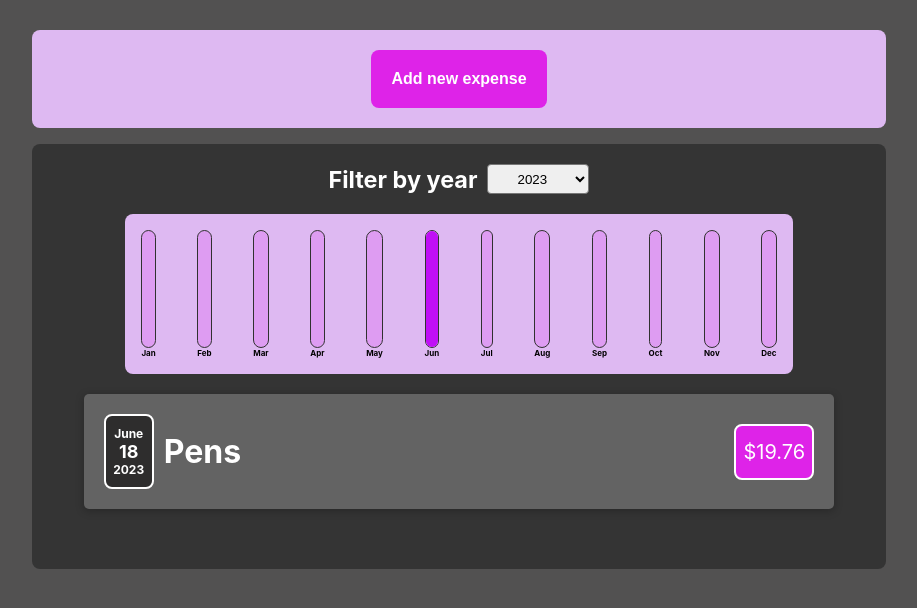
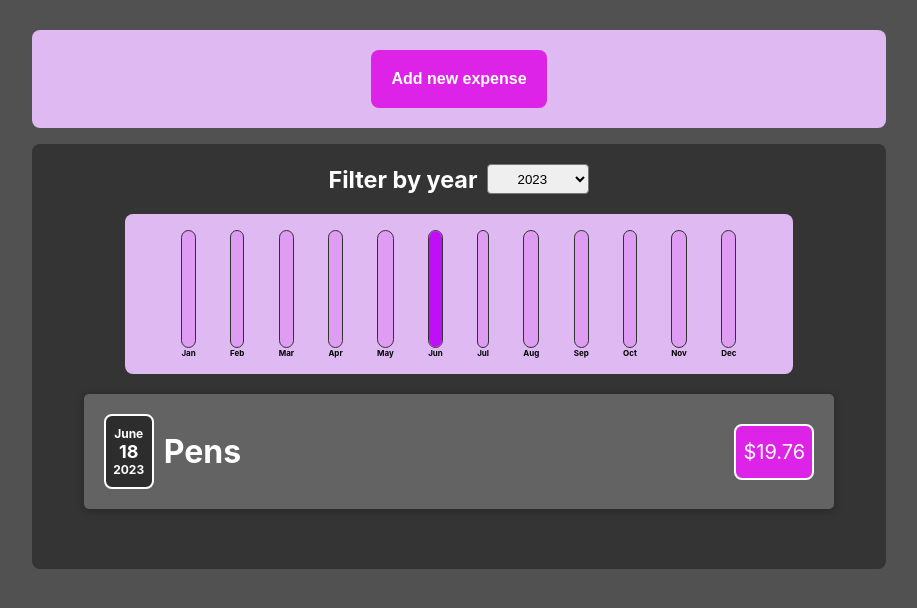
Before and after one commit to glauciellesa/expenseTracker, a React (Create React App) app: page / in a window 1280 px wide. Shown: the top 608 px of the page, without its empty margins (181-1098 px from the left). Built offline with nearby package versions, Linux system fonts and the light colour scheme.

Commit message:
Set up of css

```diff
--- a/src/components/Chart/Chart.jsx
+++ b/src/components/Chart/Chart.jsx
@@ -22,7 +22,8 @@ export default Chart;
 
 const StyledChart = styled.div`
   width: 80%;
-  padding: 16px;
+  padding: 16px 56px;
+
   border-radius: 8px;
   background-color: rgb(222, 185, 242);
   height: 160px;
@@ -32,5 +33,6 @@ const StyledChart = styled.div`
   text-align: center;
   @media (max-width: 400px) {
     width: 100%;
+    padding: 16px;
   }
 `;
```
